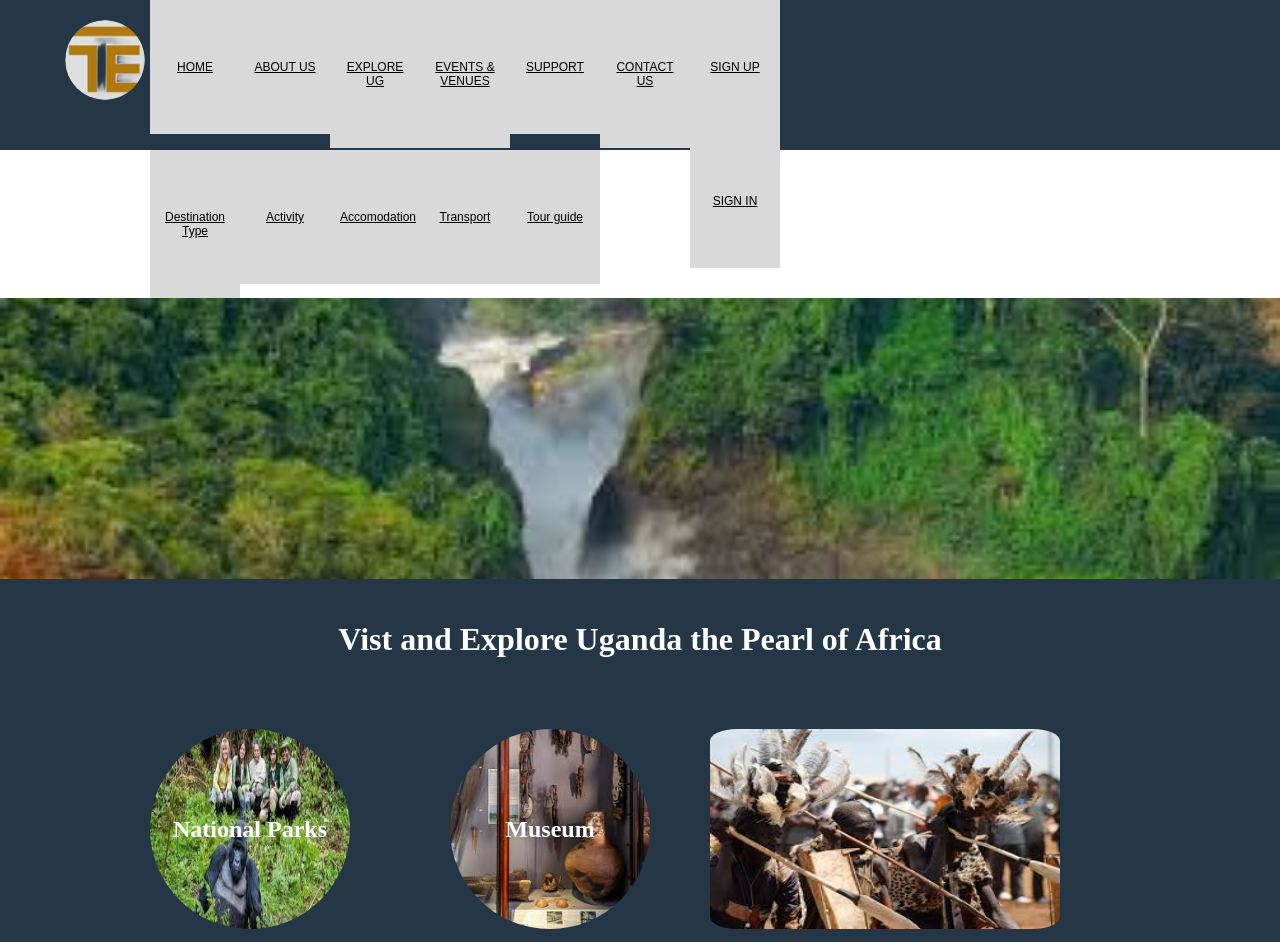
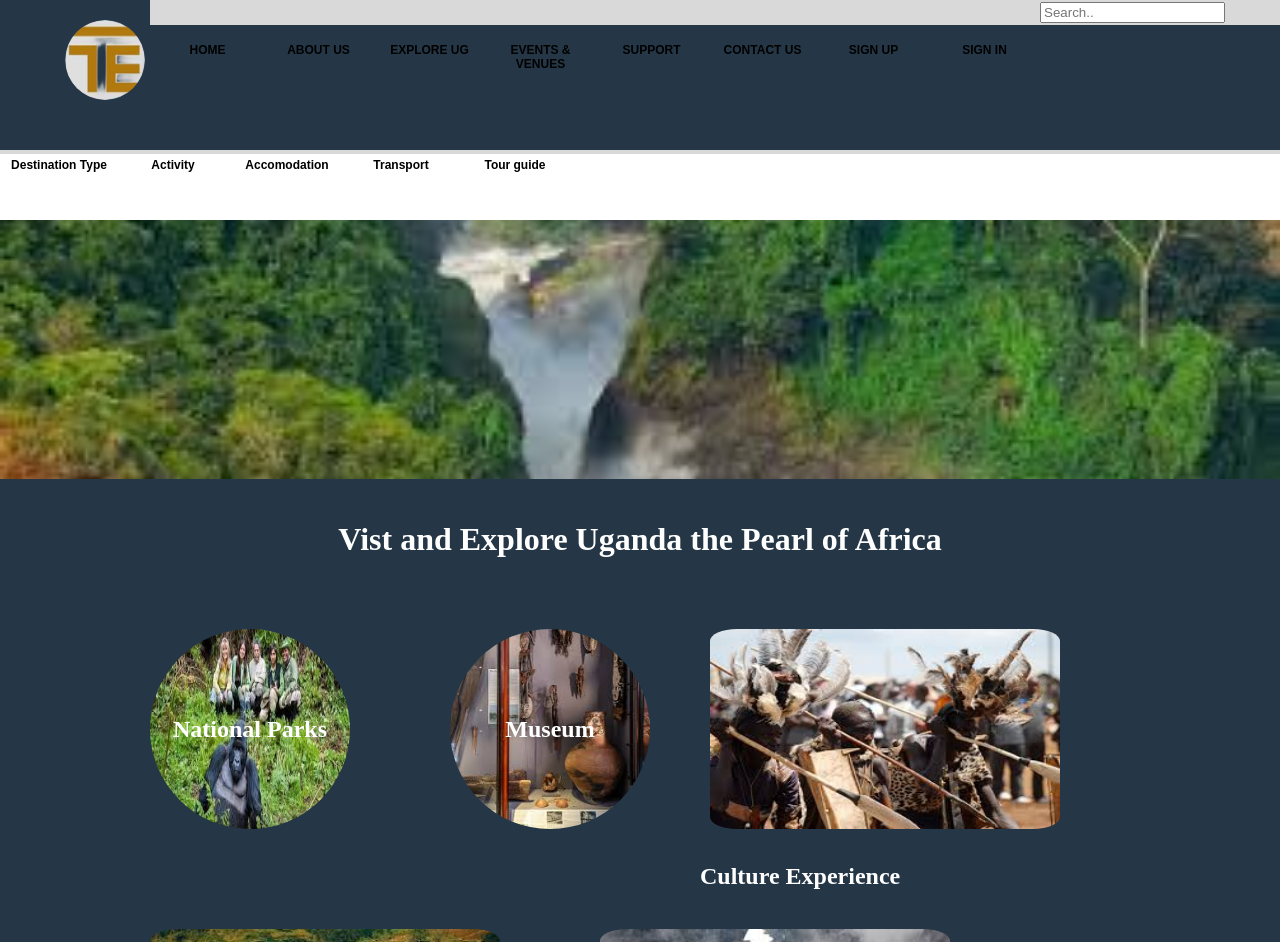
Before and after one commit to Marvyan/CQ9-Inarretable, a plain HTML site: page explore uganda.html in a window 1280 px wide. Shown: the top 942 px of the page. Drawn offline with Linux system fonts and the light colour scheme.

Commit message:
initial commit

```diff
--- a/explore uganda.css
+++ b/explore uganda.css
@@ -1,12 +1,10 @@
 @import url('https://fonts.googleapis.com/css2?family=Sriracha&display=swap');
-/* Make it a marquee */
 
 body{
-  margin: 0;
+  margin:0;
   padding: 0;
-
 }
-.bg-img {
+.bg{
 
   background-color: #253746;
   height:100px;
@@ -14,39 +12,60 @@ body{
   /* Needed to position the navbar */
   position: relative;
 }
-nav{
+
+  .main-container {
+    display: flex; /* Use flexbox to arrange child divs side by side */
+    height: 1500px;
+    flex-direction: column; /* Stack child divs vertically */
+  }
+
+  /* Style for the left div */
+
+
+.navbar{
   width: 100%;
   overflow: auto;
+
 }
-ul{
+.navbar ul{
+
   padding:0;
   margin:0 0 0 150px;
   list-style: none;
+  background-color: #D9D9D9;
+  padding: 2px;
+
 }
-li{
+.navbar li{
   float:left;
+  margin: 0.5px;
+
 }
-nav a{
-    width:70px;
-    display: flex;
-    padding:60px 10px;
+.navbar a{
+  width:100px;
+  display: flex;
+  padding:40px 5px;
+  font-family: Arial, Helvetica, sans-serif;
+  color: black;
+  text-align: center;
+  font-size: 12px;
+  display:flex;
+  justify-content: center;
+  position: sticky;
+  font-weight: bold;
+  text-decoration: none;
+  top:0;
+  cursor: pointer;
 
-    font-family: Arial, Helvetica, sans-serif;
-    color: black;
-    background-color: #D9D9D9;
-    text-align: center;
-    font-size: 12px;
-    justify-content: space-around;
       }
 
 .logo img{
+
   position: absolute;
   border-radius: 50%;
-  /*margin-top: 15px;*/
-  /*margin-left: 10px;*/
   width: 80px;
   height: 80px;
- padding: 15px;
+  padding: 15px;
   display: inline;
   left: 0;
   margin: 5px 10px 10px 50px;
@@ -57,6 +76,43 @@ nav a:hover{
   transition: 0.5;
   text-transform: uppercase;
 }
+.space{
+  height: 70px;
+}
+.second-navbar{
+  width: 100%;
+  overflow: auto;
+}
+.second-navbar ul{
+
+  padding:0;
+  margin:0;
+  list-style: none;
+  background-color: #D9D9D9;
+  padding: 2px;
+}
+.second-navbar li{
+  float:left;
+
+  margin: 2px;
+}
+.second-navbar a{
+  width:100px;
+  text-decoration: none;
+  display: flex;
+  padding:4px 5px;
+  font-family: Arial, Helvetica, sans-serif;
+  color: black;
+  text-align: center;
+  font-weight: bold;
+  font-size: 12px;
+  display:flex;
+  justify-content: center;
+  position: sticky;
+  top:0;
+  cursor: pointer;
+
+      }
 /* Style for the main container */
 .main-container {
   display: flex; /* Use flexbox to arrange child divs side by side */
--- a/explore uganda.html
+++ b/explore uganda.html
@@ -10,11 +10,11 @@
 
 <body>
 <!-----first section----->
-<div class="bg-img">
+<div class="bg">
   <div class="logo">
-    <a href="#"><img src="images/logo.png"></a>
+    <img src="images/logo.png">
   </div>
-  <nav>
+  <nav class="navbar">
         <ul class="nav-list">
       <li><a href="Home.html"> HOME</a></li>
       <li><a href="About us.html">ABOUT US</a></li>
@@ -22,22 +22,22 @@
       <li><a href="Events & Venues.html" >EVENTS & VENUES</a></li>
       <li><a href="Support.html">SUPPORT</a></li>
       <li><a href="Contact us.html">CONTACT US</a></li>
-      <a href="sign-up-form.html">SIGN UP</a>
-      <a href="login form.html">SIGN IN</a>
+      <li><a href="sign-up-form.html">SIGN UP</a></li>
+      <li><a href="login form.html">SIGN IN</a></li>
+      <input type="text" placeholder="Search..">
       </ul>
     </nav>
 
 </div>
 
 <div class="space">
-  <nav class="nav-items">
+  <nav class="second-navbar">
     <ul class="nav-bar">
-
-  <li><a href="Destination.html"> Destination Type</a></li>
-  <li><a href="About us.html">Activity</a></li>
-  <li><a href="Explore Uganda.html">Accomodation</a></li>
-  <li><a href="Events & Venues.html" >Transport</a></li>
-  <li><a href="Support.html">Tour guide</a></li>
+      <li><a href="Destination.html"> Destination Type</a></li>
+      <li><a href="About us.html">Activity</a></li>
+      <li><a href="Explore Uganda.html">Accomodation</a></li>
+      <li><a href="Events & Venues.html" >Transport</a></li>
+      <li><a href="Support.html">Tour guide</a></li>
 
   </ul>
 </nav>
@@ -81,47 +81,52 @@
         </div>
       </div>
 
-
-
-
 </div>
-
-
-
 
 
         <!-----footer-->
         <footer class="footer">
 
+          <div class="bottom-links">
+            <div class="logo">
+              <img src="images/logo.png"></a>
+              <div>
+              <h3 id="text">Turwa. Dynamic platform for bridging event planners with diverse venues and empowering venue owners to showcase their spaces for unforgettable events
+
+                Where Events Find Their Perfect Place
+                <div class="copy">&copy; 2023 Inarretable</div>
+               </h3>
+                </div>
+            </div>
+
+
+
             <div class="bottom-links">
               <div class="links">
-                <span>Quick Links</span>
-                <a href="Home.html"> Home</a>
-                <a href="About us.html">About us</a>
-                <a href="Explore Uganda.html">Explore Uganda</a>
-                <a href="Events & Venues.html" >Events & Venues</a>
-                <a href="Support.html">Support</a>
-                <a href="Contact us.html">Contact Us</a>
+                <span>Resources</span>
+                <a href="Resources.html"> Resources</a>
+                <a href="Terms & Conditions.html">Terms & Conditions</a>
+                <a href="Privacy Policy.html">Privacy Policy</a>
+                <a href="Feedback.html" >Feedback</a>
+
               </div>
               <div class="links">
-                <span>Social Links</span>
+                <span>Contact Us</span>
+                &#9990; <a href="https://api.whatsapp.com/send?phone=1999999999">+1 999 999 999</a>
+
+
+              </div>
+              <div class="links">
+                <span>Follow us</span>
                 <a href="#"><i class="fab fa-facebook"></i></a>
                 <a href="#"><i class="fab fa-twitter"></i></a>
                 <a href="#"><i class="fab fa-instagram"></i></a>
-              </div>
-              <div class="links">
-                <span>Support</span>
-                <a href="contact.html">Contact Support</a>
-                <a href="community.html">Community</a>
-                <a href="Training.html">Training</a>
-                <a href="Knowledge.html">Knowledge base</a>
-                <a href="Security.html">Security</a>
               </div>
             </div>
 
           </footer>
 
-          <div class="copy">&copy; 2023 Inarretable</div>
+
 
 </body>
 
```
